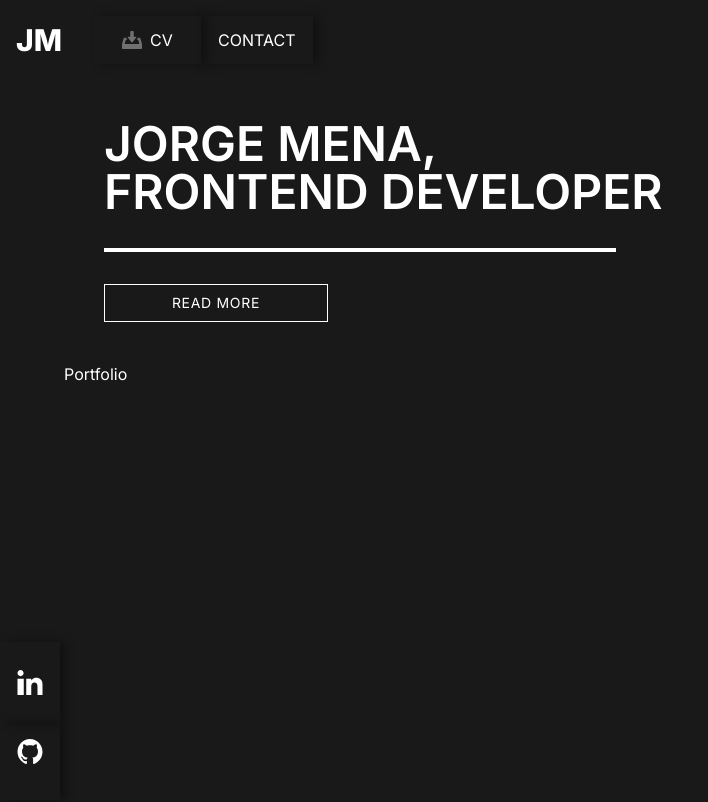
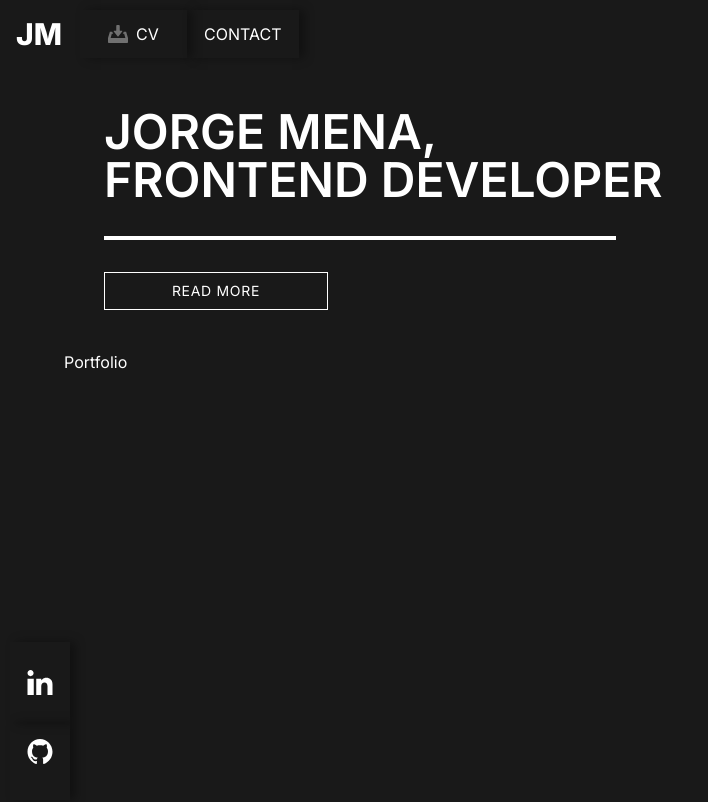
Before and after one commit to aljorgevi/nextjs-ts-portfolio, a Next.js app: page / in a window 1280 px wide. Shown: the top 802 px of the page, without its empty margins (0-708 px from the left). Built offline with nearby package versions, Linux system fonts and the light colour scheme.

Commit message:
finish with navbar

```diff
--- a/src/components/TopNavbar.tsx
+++ b/src/components/TopNavbar.tsx
@@ -17,13 +17,15 @@ const TopNavbar: FC<TopNavbarProps> = () => {
 
 	return (
 		<>
-			<nav className='p-4 text-[#FFFFFF]'>
+			{/* <nav className='p-4 '> */}
+			{/* <nav className='[&>ul>li]:p-4'> */}
+			<nav className=''>
 				<ul className='flex items-center '>
 					{/* logo */}
-					<li className='text-3xl font-extrabold uppercase mr-4'>JM</li>
+					<li className='text-3xl font-extrabold uppercase w-[5rem] p-4 pr-0'>JM</li>
 
 					{/* CV */}
-					<li className='shadow-3xl py-3 px-7 ml-4'>
+					<li className='shadow-3xl py-3 px-7 p-4'>
 						<a
 							onClick={handleDownload}
 							className='flex gap-2 items-center  relative group hover:opacity-75
@@ -33,14 +35,14 @@ const TopNavbar: FC<TopNavbarProps> = () => {
 						>
 							<Download />
 							<div>CV</div>
-							<span className='absolute  bg-white h-[3px] w-0 bottom-[-15px] left-1/2 transition-all duration-300 origin-center transform-gpu -translate-x-1/2 group-hover:w-[220%]'></span>
+							<span className='absolute  bg-white h-[3px] w-0 bottom-[-15px] left-1/2 transition-all duration-300 origin-center transform-gpu -translate-x-1/2 group-hover:w-[180%]'></span>
 						</a>
 					</li>
 
 					{/* contact */}
 					<li
 						className='links contact-li cursor-pointer uppercase shadow-3xl py-3 px-3 group hover:opacity-75
-						transition-all duration-300 ease-in-out'
+						transition-all duration-300 ease-in-out p-4'
 					>
 						<a className='contact-link relative'>
 							<span className='absolute bg-white h-[3px] w-0 bottom-[-15px] left-1/2 transition-all duration-300 origin-center transform-gpu -translate-x-1/2 group-hover:w-[120%]'></span>
@@ -48,7 +50,13 @@ const TopNavbar: FC<TopNavbarProps> = () => {
 					</li>
 				</ul>
 			</nav>
-			<nav className='fixed bottom-0 text-[#FFFFFF]'>
+
+			{/* [&>li>a]:transition-colors */}
+			<nav
+				className='fixed bottom-0 text-[#FFFFFF]
+				h-[100%] w-[5rem] flex flex-col items-center justify-end
+			'
+			>
 				<ul className='flex flex-col'>
 					<li className='shadow-3xl py-7'>
 						<a href='#'>
```
